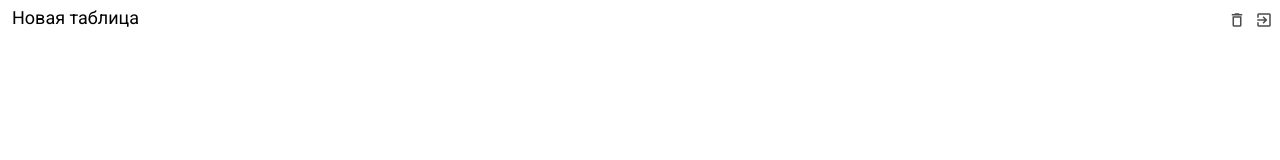
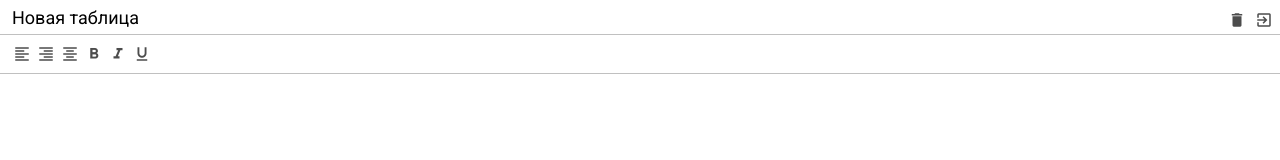
Before and after one commit to ilyabaykalov/excel-course, a website built with webpack: page src/index.html in a window 1280 px wide. Built offline with nearby package versions, Linux system fonts and the light colour scheme.

Commit message:
Добавлен toolbar и иконки форматирования и выравнивания текста

```diff
--- a/src/index.html
+++ b/src/index.html
@@ -7,34 +7,51 @@
 	<title>Pure JavaScript Excel</title>
 </head>
 <body>
-<div id='app'>
-	<div class='container'>
+
+<div class='container' id='app'>
 	<div class='excel'>
 		<div class='excel__header'>
-
 			<input class='input' type='text' value='Новая таблица'/>
-
-				<div class='buttons'>
-
+			<div>
 				<div class='button'>
-						<i class='material-icons'>delete_outline</i>
+					<i class='material-icons'>delete</i>
 				</div>
-
 				<div class='button'>
 					<i class='material-icons'>exit_to_app</i>
 				</div>
+			</div>
+		</div>
+
+		<div class='excel__toolbar'>
+			<div class='button'>
+				<i class='material-icons'>format_align_left</i>
+			</div>
+			<div class='button'>
+				<i class='material-icons'>format_align_right</i>
+			</div>
+			<div class='button'>
+				<i class='material-icons'>format_align_center</i>
+			</div>
+			<div class='button'>
+				<i class='material-icons'>format_bold</i>
+			</div>
+			<div class='button'>
+				<i class='material-icons'>format_italic</i>
+			</div>
+			<div class='button'>
+				<i class='material-icons'>format_underlined</i>
+			</div>
+		</div>
+
+		<div class='excel__formula'>
 
 		</div>
 
-			</div>
+		<div class='excel__table'>
 
-			<div class='excel__toolbar'></div>
-
-			<div class='excel__formula'></div>
-
-			<div class='excel__table'></div>
 		</div>
 	</div>
 </div>
+
 </body>
 </html>
--- a/src/scss/_variables.scss
+++ b/src/scss/_variables.scss
@@ -1,2 +1,3 @@
 $header-height: 34px;
+$toolbar-height: 40px;
 $border-color: #C0C0C0
--- a/src/scss/toolbar.scss
+++ b/src/scss/toolbar.scss
@@ -2,5 +2,17 @@
 @import 'mixins';
 
 .excel__toolbar {
+  position: absolute;
+  left: 0;
+  right: 0;
+  top: $header-height;
+  height: $toolbar-height;
+  border-top: 1px solid $border-color;
+  border-bottom: 1px solid $border-color;
+  padding: 7px 10px;
+  display: flex;
 
+  .button {
+    @include button(green);
+  }
 }
```
Lines whose indentation alone changed are shown as unchanged.
